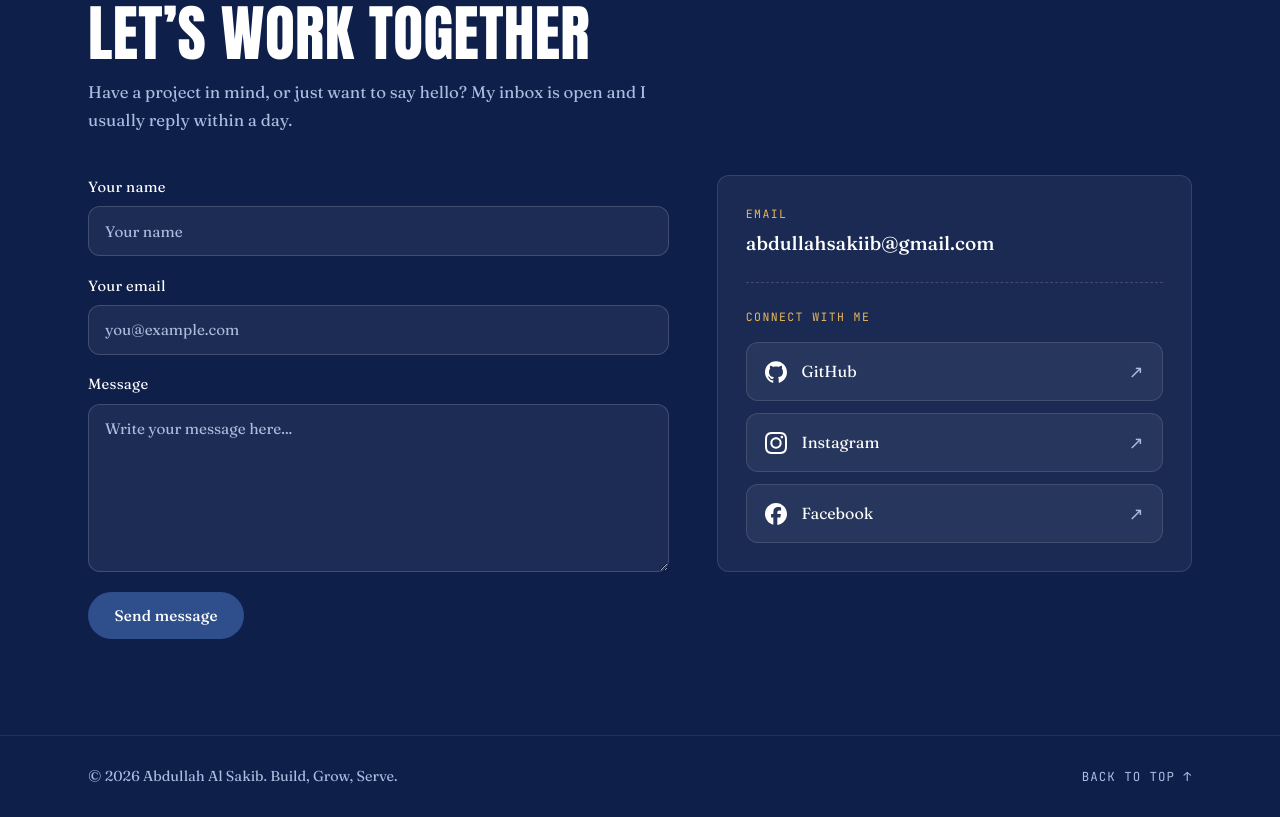
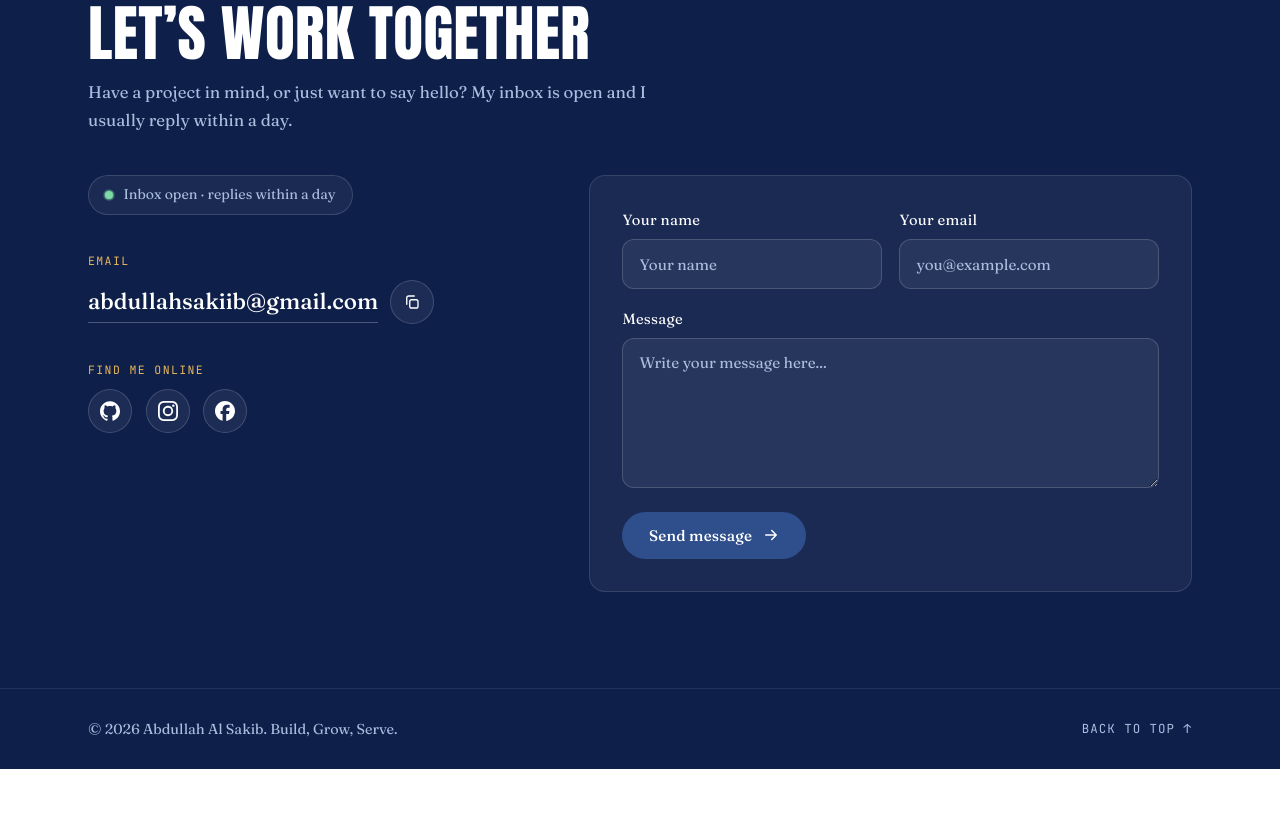
Before and after one commit to abdullahsakib1/portfolio, a plain HTML site: page index.html in a window 1280 px wide. Shown: the part 2929-3746 px from the top of the page. After the commit the page ends 3698 px from the top, so only its background shows below. Drawn offline with Linux system fonts and the light colour scheme.

Commit message:
Contact redesign: status pill, icon socials, form card (contact-update.zip)

```diff
--- a/css/sections/contact.css
+++ b/css/sections/contact.css
@@ -1,33 +1,162 @@
 /* ------------------------------------------------------------------
-   Contact: dark navy section with the form on the left and
-   email + social links on the right
+   Contact: dark navy section.
+   Left: status, email and small social icons. Right: the message form.
 ------------------------------------------------------------------- */
 
 .contact-grid {
   display: grid;
-  grid-template-columns: 1.1fr .9fr;
-  grid-template-rows: auto auto;
-  gap: 0 3rem;
+  grid-template-columns: .85fr 1.15fr;
+  gap: 3.5rem;
+  align-items: start;
   margin-top: 2.5rem;
 }
 
-#contact-form { grid-column: 1; grid-row: 1; display: flex; flex-direction: column; }
-.connect      { grid-column: 2; grid-row: 1; }
-.form-actions { grid-column: 1; grid-row: 2; }
+/* ---- Left side ---------------------------------------------------- */
 
-/* Form */
-#contact-form label {
-  display: block;
-  margin: 0 0 .4rem;
+.contact-info { display: flex; flex-direction: column; }
+
+.fact-label {
+  margin-bottom: .6rem;
+  font-family: var(--mono);
+  font-size: .72rem;
+  font-weight: 400;
+  letter-spacing: .12em;
+  text-transform: uppercase;
+  color: var(--gold);
+}
+
+/* "Inbox open" pill with a softly pulsing dot */
+.status {
+  display: inline-flex; align-items: center; gap: .65rem;
+  align-self: flex-start;
+  margin: 0 0 2.25rem;
+  padding: .45rem 1rem;
+  border: 1px solid rgba(255, 255, 255, .14);
+  border-radius: 999px;
+  background: rgba(255, 255, 255, .05);
+  font-size: .88rem;
+  color: var(--ink-300);
+}
+.status-dot {
+  position: relative;
+  width: 8px; height: 8px;
+  border-radius: 50%;
+  background: #7ddba5;
+}
+.status-dot::after {            /* the ring that grows and fades */
+  content: "";
+  position: absolute; inset: 0;
+  border-radius: 50%;
+  background: #7ddba5;
+  animation: pulse 2s ease-out infinite;
+}
+@keyframes pulse {
+  from { transform: scale(1); opacity: .6; }
+  to   { transform: scale(3.2); opacity: 0; }
+}
+
+/* Email address with a small copy icon beside it */
+.email-row {
+  display: flex; align-items: center; gap: .75rem;
+  margin-bottom: 2.25rem;
+}
+.email-link {
+  padding-bottom: 2px;
+  border-bottom: 1px solid rgba(255, 255, 255, .25);
+  font-size: clamp(1.1rem, 2.1vw, 1.4rem);
+  font-weight: 500;
+  color: #fff;
+  overflow-wrap: anywhere;
+  transition: color .2s ease, border-color .2s ease;
+}
+.email-link:hover { color: var(--gold); border-color: var(--gold); }
+
+/* Round icon buttons: copy button and the social icons share this look */
+.copy-btn,
+.social-icons a {
+  position: relative;
+  display: grid; place-items: center;
+  flex: none;
+  width: 2.75rem; height: 2.75rem;
+  min-height: 0;
+  padding: 0;
+  border: 1px solid rgba(255, 255, 255, .16);
+  border-radius: 50%;
+  background: rgba(255, 255, 255, .06);
+  color: #fff;
+  cursor: pointer;
+  transition: transform .3s var(--ease), border-color .2s ease,
+              background .2s ease, color .2s ease;
+}
+.copy-btn:hover,
+.social-icons a:hover {
+  transform: translateY(-3px);
+  border-color: var(--gold);
+  background: rgba(233, 184, 92, .12);
+}
+
+/* Tooltip under the icon (text comes from the data-tip attribute).
+   It sits below so it never covers the labels above the icons. */
+[data-tip]::after {
+  content: attr(data-tip);
+  position: absolute; top: calc(100% + 10px); left: 50%;
+  padding: .3rem .65rem;
+  border-radius: 6px;
+  background: #fff;
+  color: var(--ink-900);
+  font-family: var(--mono);
+  font-size: .7rem;
+  letter-spacing: .04em;
+  white-space: nowrap;
+  pointer-events: none;
+  opacity: 0;
+  transform: translate(-50%, -4px);
+  transition: opacity .2s ease, transform .2s var(--ease);
+}
+[data-tip]:hover::after,
+[data-tip]:focus-visible::after { opacity: 1; transform: translate(-50%, 0); }
+
+/* Copy button: the clipboard icon swaps to a tick once copied (class set in interactions.js) */
+.copy-btn .icon-check { display: none; }
+.copy-btn.copied { border-color: var(--gold); background: rgba(233, 184, 92, .15); color: var(--gold); }
+.copy-btn.copied .icon-copy { display: none; }
+.copy-btn.copied .icon-check { display: block; animation: pop .35s var(--ease); }
+@keyframes pop {
+  from { transform: scale(.5); opacity: 0; }
+  to   { transform: scale(1); opacity: 1; }
+}
+
+/* Social icons */
+.social-icons { display: flex; gap: .85rem; margin: 0; padding: 0; list-style: none; }
+.social-icons img {
+  width: 20px; height: 20px;
+  filter: brightness(0) invert(1);      /* turns the dark icons white */
+  transition: transform .3s var(--ease);
+}
+.social-icons a:hover img { transform: scale(1.15); }
+
+/* ---- Right side: form card ---------------------------------------- */
+
+.form-card {
+  display: flex; flex-direction: column; gap: 1.1rem;
+  padding: 2rem;
+  background: rgba(255, 255, 255, .05);
+  border: 1px solid rgba(255, 255, 255, .12);
+  border-radius: 16px;
+}
+
+.form-row { display: grid; grid-template-columns: 1fr 1fr; gap: 1.1rem; }
+.field { display: flex; flex-direction: column; gap: .4rem; min-width: 0; }
+
+.form-card label {
   font-size: .92rem;
   font-weight: 400;
   letter-spacing: .02em;
   color: #fff;
 }
-#contact-form label:not(:first-child) { margin-top: 1.1rem; }
 
-#contact-form input,
-#contact-form textarea {
+.form-card input,
+.form-card textarea {
   width: 100%;
   padding: .9rem 1rem;
   border: 1px solid rgba(255, 255, 255, .16);
@@ -40,121 +169,26 @@
   resize: vertical;
   transition: border-color .2s ease, box-shadow .2s ease;
 }
-#contact-form input::placeholder,
-#contact-form textarea::placeholder { color: var(--ink-300); }
+.form-card input::placeholder,
+.form-card textarea::placeholder { color: var(--ink-300); }
 
-#contact-form input:focus,
-#contact-form textarea:focus {
+.form-card input:focus,
+.form-card textarea:focus {
   border-color: var(--ink-300);
   box-shadow: 0 0 0 3px rgba(169, 189, 221, .3);
 }
-#contact-form textarea { flex: 1; min-height: 140px; }
+.form-card textarea { min-height: 150px; }
 
-.form-actions {
-  display: flex; align-items: center; flex-wrap: wrap; gap: 1rem;
-  margin-top: 1.25rem;
-}
+.form-actions { display: flex; align-items: center; flex-wrap: wrap; gap: 1rem; margin-top: .4rem; }
 .form-note { margin: 0; font-size: .9rem; color: var(--gold); }
 
-/* Right-hand card */
-.connect {
-  display: flex; flex-direction: column; gap: 1.5rem;
-  padding: 1.75rem;
-  background: rgba(255, 255, 255, .05);
-  border: 1px solid rgba(255, 255, 255, .12);
-  border-radius: 12px;
-}
-
-.fact-label {
-  margin-bottom: .4rem;
-  font-family: var(--mono);
-  font-size: .72rem;
-  font-weight: 400;
-  letter-spacing: .12em;
-  text-transform: uppercase;
-  color: var(--gold);
-}
-.fact-value {
-  margin: 0;
-  font-family: var(--body);
-  font-size: 1.2rem;
-  font-weight: 500;
-  line-height: 1.45;
-  color: #fff;
-  overflow-wrap: anywhere;
-}
-
-.copy-btn {
-  margin-top: 1rem;
-  min-height: 2.5rem;
-  padding: .55rem 1.1rem;
-  border: 1px solid rgba(255, 255, 255, .16);
-  border-radius: 999px;
-  background: rgba(255, 255, 255, .06);
-  color: #fff;
-  font-family: var(--body);
-  font-size: .9rem;
-  font-weight: 400;
-  cursor: pointer;
-  transition: border-color .2s ease, transform .2s ease, background .2s ease, color .2s ease;
-}
-.copy-btn:hover { border-color: var(--ink-300); transform: translateY(-1px); }
-.copy-btn.copied {                    /* class added by js/interactions.js */
-  border-color: var(--gold);
-  background: rgba(233, 184, 92, .12);
-  color: var(--gold);
-}
-
-/* Social links */
-.social-block {
-  flex: 1;
-  display: flex; flex-direction: column;
-  padding-top: 1.5rem;
-  border-top: 1px dashed rgba(255, 255, 255, .16);
-}
-.social-block .fact-label { margin-bottom: 1rem; }
-
-.social-list { flex: 1; display: flex; flex-direction: column; gap: .75rem; }
-
-.social-list a {
-  flex: 1;
-  display: flex; align-items: center; gap: .9rem;
-  min-height: 3rem;
-  padding: .85rem 1.15rem;
-  background: rgba(255, 255, 255, .06);
-  border: 1px solid rgba(255, 255, 255, .12);
-  border-radius: 12px;
-  color: #fff;
-  font-size: 1rem;
-  font-weight: 400;
-  transition: transform .25s var(--ease), border-color .2s ease, background .2s ease;
-}
-.social-list a:hover {
-  transform: translateX(4px);
-  border-color: var(--ink-300);
-  background: rgba(169, 189, 221, .12);
-  color: #fff;
-}
-.social-list img {
-  flex: none;
-  width: 22px; height: 22px;
-  filter: brightness(0) invert(1);      /* turns the dark icons white */
-}
-.social-list span { flex: 1; }
-
-.social-list .arrow {
-  font-style: normal;
-  font-size: 1.1rem;
-  color: var(--ink-300);
-  transition: transform .25s var(--ease), color .2s ease;
-}
-.social-list a:hover .arrow { transform: translate(2px, -2px); color: var(--gold); }
+/* Send button: the arrow slides forward on hover */
+.btn-send { display: inline-flex; align-items: center; gap: .6rem; }
+.btn-send svg { transition: transform .3s var(--ease); }
+.btn-send:hover svg { transform: translateX(4px); }
 
 @media (max-width: 760px) {
-  /* Stack: form, send button, then the contact card */
-  .contact-grid { grid-template-columns: 1fr; grid-template-rows: none; gap: 0; }
-  #contact-form, .connect, .form-actions { grid-column: 1; grid-row: auto; }
-  #contact-form { order: 1; }
-  .form-actions { order: 2; margin-top: 1.25rem; }
-  .connect { order: 3; margin-top: 2rem; }
+  .contact-grid { grid-template-columns: 1fr; gap: 2.5rem; }
+  .form-card { padding: 1.4rem; }
+  .form-row { grid-template-columns: 1fr; }
 }
--- a/index.html
+++ b/index.html
@@ -181,32 +181,53 @@
         <p class="section-sub">Have a project in mind, or just want to say hello? My inbox is open and I usually reply within a day.</p>
       </div>
       <div class="contact-grid">
-        <form id="contact-form" data-reveal>
+
+        <!-- Left: how to reach me directly -->
+        <div class="contact-info" data-reveal>
+          <p class="status"><span class="status-dot" aria-hidden="true"></span>Inbox open &middot; replies within a day</p>
+
+          <p class="fact-label">Email</p>
+          <div class="email-row">
+            <a class="email-link" href="mailto:abdullahsakiib@gmail.com">abdullahsakiib@gmail.com</a>
+            <button class="copy-btn" type="button" id="copy-email" data-tip="Copy email" aria-label="Copy email address">
+              <svg class="icon-copy" viewBox="0 0 24 24" width="18" height="18" fill="none" stroke="currentColor" stroke-width="1.8" stroke-linecap="round" stroke-linejoin="round" aria-hidden="true"><rect x="9" y="9" width="11" height="11" rx="2.5"/><path d="M5 15V6.5A2.5 2.5 0 0 1 7.5 4H15"/></svg>
+              <svg class="icon-check" viewBox="0 0 24 24" width="18" height="18" fill="none" stroke="currentColor" stroke-width="2" stroke-linecap="round" stroke-linejoin="round" aria-hidden="true"><path d="M5 12.5l4.5 4.5L19 7.5"/></svg>
+            </button>
+          </div>
+
+          <p class="fact-label">Find me online</p>
+          <ul class="social-icons">
+            <li><a href="https://github.com/abdullahsakiib" target="_blank" rel="noopener noreferrer" data-tip="GitHub" aria-label="GitHub"><img src="assets/icons/github.svg" alt="" width="22" height="22"></a></li>
+            <li><a href="https://www.instagram.com/abdullahsakiib1" target="_blank" rel="noopener noreferrer" data-tip="Instagram" aria-label="Instagram"><img src="assets/icons/instagram.svg" alt="" width="22" height="22"></a></li>
+            <li><a href="https://www.facebook.com/sakib4suree" target="_blank" rel="noopener noreferrer" data-tip="Facebook" aria-label="Facebook"><img src="assets/icons/facebook.svg" alt="" width="22" height="22"></a></li>
+          </ul>
+        </div>
+
+        <!-- Right: message form (opens the visitor's mail app, see js/contact-form.js) -->
+        <form id="contact-form" class="form-card" data-reveal style="--i:1">
+          <div class="form-row">
+            <div class="field">
               <label for="f-name">Your name</label>
               <input id="f-name" name="name" type="text" placeholder="Your name" autocomplete="name" required>
+            </div>
+            <div class="field">
               <label for="f-email">Your email</label>
               <input id="f-email" name="email" type="email" placeholder="you@example.com" autocomplete="email" required>
+            </div>
+          </div>
+          <div class="field">
             <label for="f-message">Message</label>
             <textarea id="f-message" name="message" rows="6" placeholder="Write your message here..." required></textarea>
-        </form>
-        <div class="connect card-glow" data-reveal style="--i:1">
-          <div class="email-block">
-            <p class="fact-label">Email</p>
-            <p class="fact-value">abdullahsakiib@gmail.com</p>
           </div>
-          <div class="social-block">
-            <p class="fact-label">Connect with me</p>
-            <div class="social-list">
-              <a href="https://github.com/abdullahsakiib" target="_blank" rel="noopener noreferrer"><img src="assets/icons/github.svg" alt="" width="22" height="22"><span>GitHub</span><i class="arrow" aria-hidden="true">&nearr;</i></a>
-              <a href="https://www.instagram.com/abdullahsakiib1" target="_blank" rel="noopener noreferrer"><img src="assets/icons/instagram.svg" alt="" width="22" height="22"><span>Instagram</span><i class="arrow" aria-hidden="true">&nearr;</i></a>
-              <a href="https://www.facebook.com/sakib4suree" target="_blank" rel="noopener noreferrer"><img src="assets/icons/facebook.svg" alt="" width="22" height="22"><span>Facebook</span><i class="arrow" aria-hidden="true">&nearr;</i></a>
-            </div>
-          </div>
-        </div>
-        <div class="form-actions" data-reveal style="--i:1">
-          <button class="btn btn-fill" type="submit" form="contact-form">Send message</button>
+          <div class="form-actions">
+            <button class="btn btn-fill btn-send" type="submit">
+              Send message
+              <svg viewBox="0 0 24 24" width="18" height="18" fill="none" stroke="currentColor" stroke-width="2" stroke-linecap="round" stroke-linejoin="round" aria-hidden="true"><path d="M5 12h14M13 6l6 6-6 6"/></svg>
+            </button>
             <p class="form-note" id="form-note" role="status" aria-live="polite"></p>
           </div>
+        </form>
+
       </div>
     </div>
   </section>
--- a/js/interactions.js
+++ b/js/interactions.js
@@ -20,12 +20,13 @@
 
   const email = "abdullahsakiib@gmail.com";
 
+  // The button is just an icon, so the tooltip text (data-tip) carries the message
   function showCopied() {
-    copyButton.textContent = "✓ Copied";
     copyButton.classList.add("copied");
+    copyButton.setAttribute("data-tip", "Copied!");
     setTimeout(() => {
-      copyButton.textContent = "Copy email";
       copyButton.classList.remove("copied");
+      copyButton.setAttribute("data-tip", "Copy email");
     }, 1800);
   }
 
```
Also changed, not shown: css/motion.css (+5 -3 lines). Lines whose indentation alone changed are shown as unchanged.
